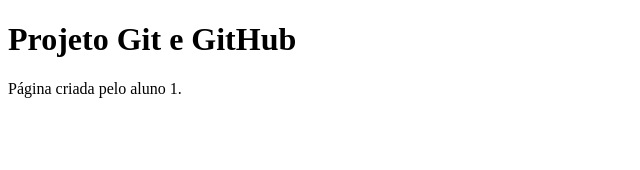
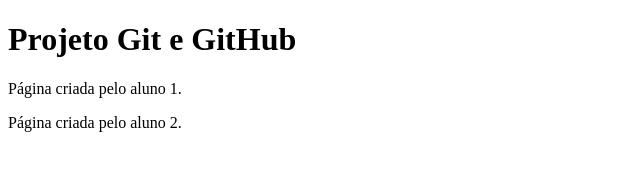
Before and after one commit to JoaoSilva3103/Trabalho, a plain HTML site: page index.html in a window 1280 px wide. Shown: the whole page, without its empty margins (0-640 px from the left). Drawn offline with Linux system fonts and the light colour scheme.

Commit message:
Adicionar texto do aluno 2

```diff
--- a/index.html
+++ b/index.html
@@ -7,5 +7,6 @@
 <body>
 <h1>Projeto Git e GitHub</h1>
 <p>Página criada pelo aluno 1.</p>
+<p>Página criada pelo aluno 2.</p>
 </body>
 </html>
```
